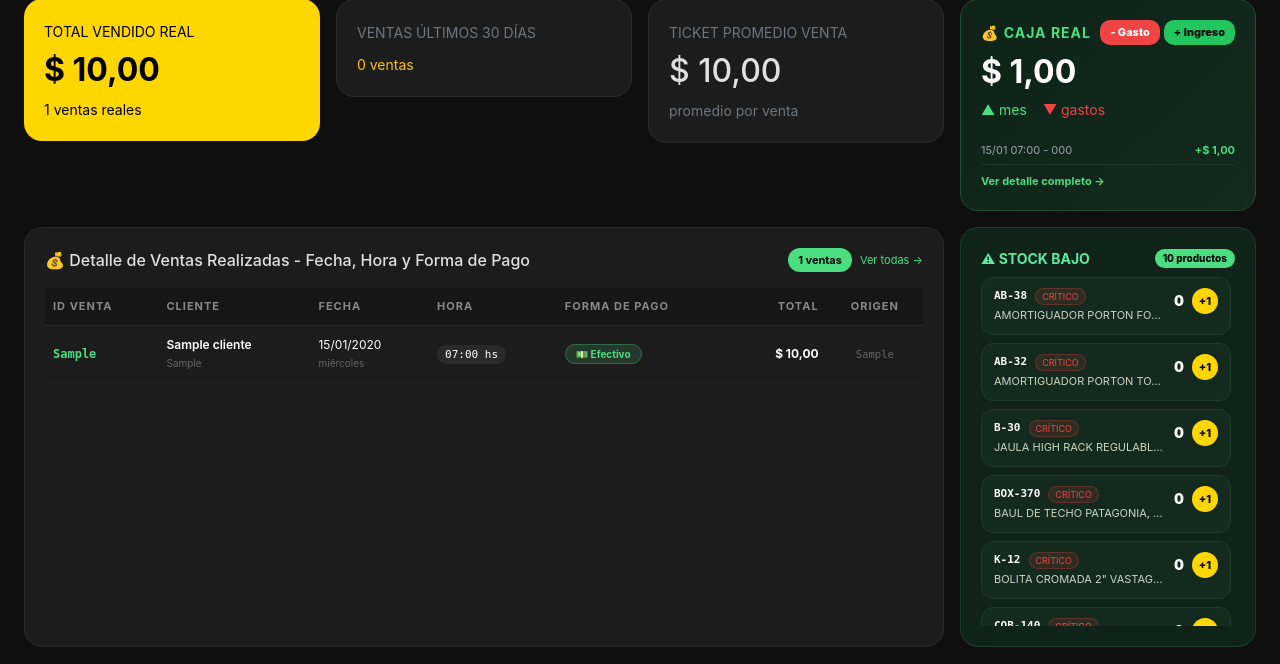
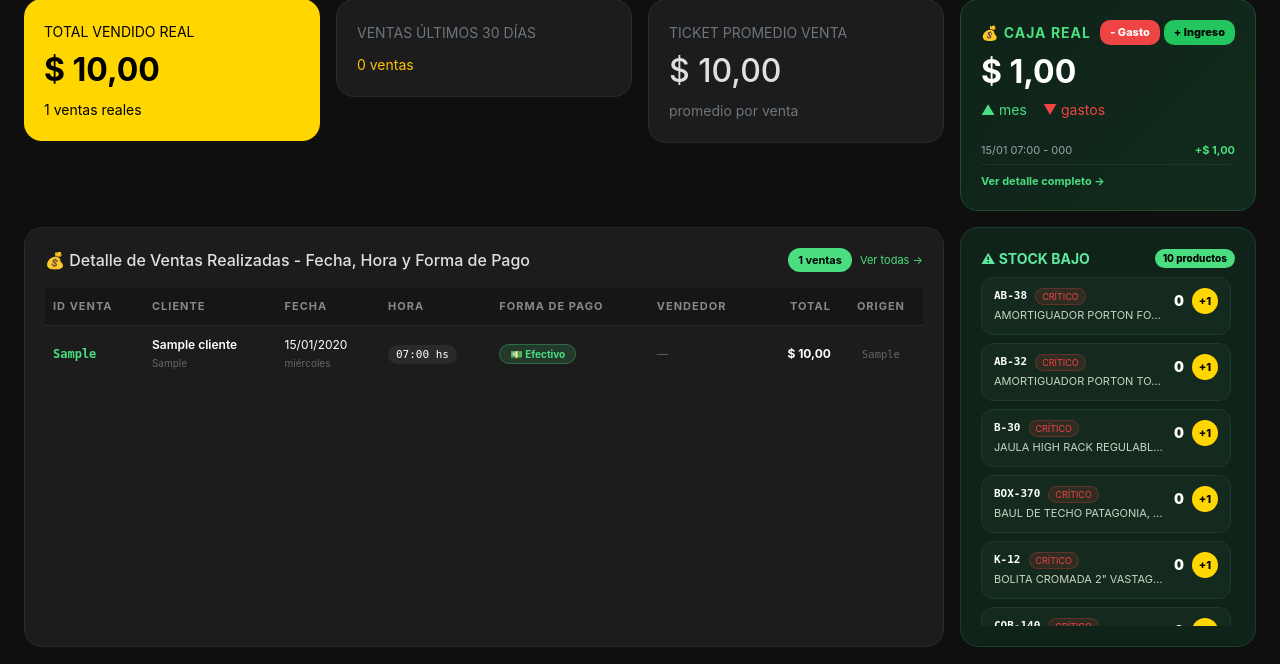
Before and after one commit to marcomoretic71-prog/halcon-equipamientos, a Django app: page / in a window 1280 px wide. Shown: the part 120-784 px from the top of the page. Run offline with Django 5.2, Linux system fonts and the light colour scheme; a user stored in the database is signed in; data comes from the database, SQL or seed files in the repository; tables that the repository leaves empty hold one stand-in row (values such as "Sample post").

Commit message:
Agrega vendedor en Inicio

```diff
--- a/equipamientos/templates/dashboard.html
+++ b/equipamientos/templates/dashboard.html
@@ -21,6 +21,10 @@ body{background:#0f0f0f;color:#e0e0e0;font-family:Inter}.navbar{background:#1616
 .btn-caja-gasto{background:#ef4444;color:#fff;border:none;border-radius:10px;padding:4px 10px;font-size:11px;font-weight:800}
 .btn-caja-ingreso{background:#22c55e;color:#000;border:none;border-radius:10px;padding:4px 10px;font-size:11px;font-weight:800}
 .mov-item{display:flex;justify-content:space-between;align-items:center;padding:6px 0;border-bottom:1px solid #1e3328;font-size:11px}
+.badge-vendedor{border-radius:20px;padding:3px 8px;font-size:10px;font-weight:800;white-space:nowrap}
+.vend-halcon{background:#FFD600;color:#000}
+.vend-diaz{background:#60a5fa;color:#000}
+.vend-ninguno{color:#666;font-size:11px}
 </style></head><body>
 <nav class="navbar px-4 py-3 d-flex justify-content-between align-items-center">
 <div class="d-flex align-items-center gap-3">
@@ -32,12 +36,10 @@ body{background:#0f0f0f;color:#e0e0e0;font-family:Inter}.navbar{background:#1616
 <a href="/listas/" class="tab">💲 Listas</a>
 <a href="/presupuestos/" class="tab">📄 Presupuestos</a>
 <a href="/ventas/" class="tab" style="background:#4ade8020;color:#4ade80;border:1px solid #4ade8030">💰 Ventas</a>
-<!-- BOTON CAJA NUEVO - DONDE MARCASTE EN ROJO -->
 <a href="/caja/" class="tab" style="background:#FFD60020;color:#FFD600;border:1px solid #FFD60040;font-weight:700">📒 CAJA</a>
 </div></div><a href="/presupuestos/" class="btn-yellow text-decoration-none">+ Nuevo Presupuesto</a>
 </nav>
 <div class="container-fluid p-4">
-
 <div class="row g-3 mb-3">
 <div class="col-md-3"><div class="kpi-yellow"><small>TOTAL VENDIDO REAL</small><h2 class="mt-2 fw-bold">{{total_acum|ars}}</h2><small>{{count_total}} ventas reales</small></div></div>
 <div class="col-md-3"><div class="card-dark"><small class="text-secondary">VENTAS ÚLTIMOS 30 DÍAS</small><h2 class="mt-2">{{total_mes|ars}}</h2><small class="text-warning">{{count_mes}} ventas</small></div></div>
@@ -70,7 +72,6 @@ body{background:#0f0f0f;color:#e0e0e0;font-family:Inter}.navbar{background:#1616
   </div>
 </div>
 </div>
-
 <div class="row g-3 mb-4">
   <div class="col-md-9">
     <div class="card-dark" style="height:420px;display:flex;flex-direction:column">
@@ -83,7 +84,7 @@ body{background:#0f0f0f;color:#e0e0e0;font-family:Inter}.navbar{background:#1616
       </div>
       <div style="flex:1;overflow:auto">
         <table class="table table-dark table-detalle mb-0" style="--bs-table-bg:transparent">
-          <thead><tr><th>ID VENTA</th><th>CLIENTE</th><th>FECHA</th><th>HORA</th><th>FORMA DE PAGO</th><th class="text-end">TOTAL</th><th class="text-center">ORIGEN</th></tr></thead>
+          <thead><tr><th>ID VENTA</th><th>CLIENTE</th><th>FECHA</th><th>HORA</th><th>FORMA DE PAGO</th><th>VENDEDOR</th><th class="text-end">TOTAL</th><th class="text-center">ORIGEN</th></tr></thead>
           <tbody>
             {% for v in ventas_recientes %}
             <tr>
@@ -98,11 +99,12 @@ body{background:#0f0f0f;color:#e0e0e0;font-family:Inter}.navbar{background:#1616
                 {% elif v.forma_pago == 'CUENTA_CORRIENTE' %}<span class="badge-pago pago-cuenta">📒 Cta.Cte</span>
                 {% else %}<span class="badge-pago" style="background:#2a2a2a;color:#888">{{v.forma_pago}}</span>{% endif %}
               </td>
+              <td>{% if v.vendedor == 'HALCON' %}<span class="badge-vendedor vend-halcon">🦅 Halcon Equip.</span>{% elif v.vendedor == 'DIAZ' %}<span class="badge-vendedor vend-diaz">🔧 Elect. Diaz</span>{% else %}<span class="vend-ninguno">—</span>{% endif %}</td>
               <td class="text-end"><b style="color:#fff">{{v.total|ars}}</b></td>
               <td class="text-center"><small style="color:#666;font-family:monospace">{{v.presupuesto.codigo|default:"Directa"}}</small></td>
             </tr>
             {% empty %}
-            <tr><td colspan="7" class="text-center py-5"><div style="font-size:32px">💰</div><div class="text-secondary mt-2">Aún no hay ventas registradas</div></td></tr>
+            <tr><td colspan="8" class="text-center py-5"><div style="font-size:32px">💰</div><div class="text-secondary mt-2">Aún no hay ventas registradas</div></td></tr>
             {% endfor %}
           </tbody>
         </table>
@@ -134,7 +136,6 @@ body{background:#0f0f0f;color:#e0e0e0;font-family:Inter}.navbar{background:#1616
     </div>
   </div>
 </div>
-
 <div class="row g-4">
   <div class="col-md-8">
     <div class="card-dark">
@@ -160,10 +161,8 @@ body{background:#0f0f0f;color:#e0e0e0;font-family:Inter}.navbar{background:#1616
     <div class="card-dark mt-3"><h6>👥 Últimos Clientes</h6>{% for c in clientes_nuevos %}<div class="d-flex justify-content-between mt-2 small"><span>{{c.nombre}}</span><span class="text-secondary">{{c.telefono}}</span></div>{% endfor %}</div>
   </div>
 </div>
-
 <div class="mt-4 p-3 text-center small text-secondary" style="border-top:1px solid #222">📍 {{datos.direccion}} | 📱 {{datos.whatsapp}} | 📷 @{{datos.instagram}} | {{datos.condiciones}}</div>
 </div>
-
 <div id="modalCaja" style="display:none;position:fixed;inset:0;background:rgba(0,0,0,0.85);z-index:9999;align-items:center;justify-content:center">
   <div style="background:#1c1c1c;border:1px solid #333;border-radius:18px;padding:24px;width:400px">
     <h6 id="modalCajaTitulo" style="color:#fff">Nuevo Movimiento</h6>
@@ -179,7 +178,6 @@ body{background:#0f0f0f;color:#e0e0e0;font-family:Inter}.navbar{background:#1616
     </div>
   </div>
 </div>
-
 <script>
 function sumarStock(id,cant){ if(!confirm('¿Sumar '+cant+' unidades?')) return; fetch('/api/stock/sumar/',{method:'POST',headers:{'Content-Type':'application/json'},body:JSON.stringify({id:id,cantidad:cant})}).then(r=>r.json()).then(d=>{ if(d.ok) location.reload(); });}
 function venderRapido(codigo){let pago=prompt('Forma de pago:','EFECTIVO'); if(!pago) return; fetch('/api/convertir_a_venta/',{method:'POST',headers:{'Content-Type':'application/json'},body:JSON.stringify({codigo_presupuesto:codigo,forma_pago:pago.toUpperCase()})}).then(r=>r.json()).then(d=>{ if(d.ok){ alert('Venta '+d.codigo_venta+' creada'); location.reload(); } else alert('Error: '+d.error); });}
```
